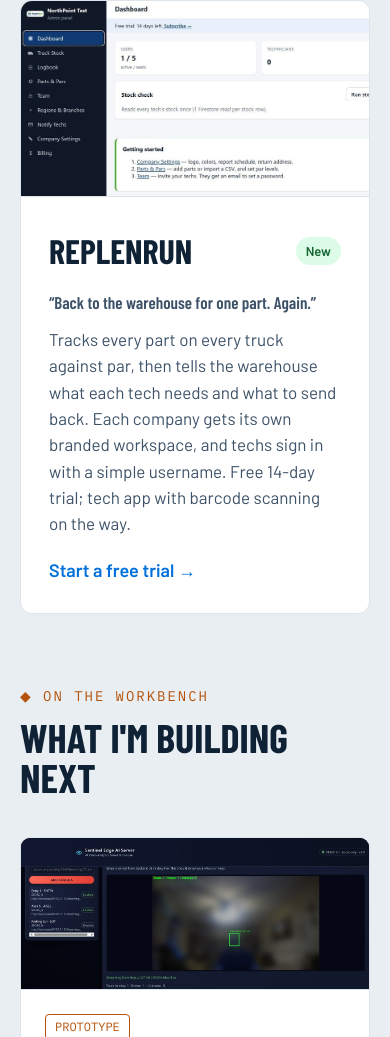
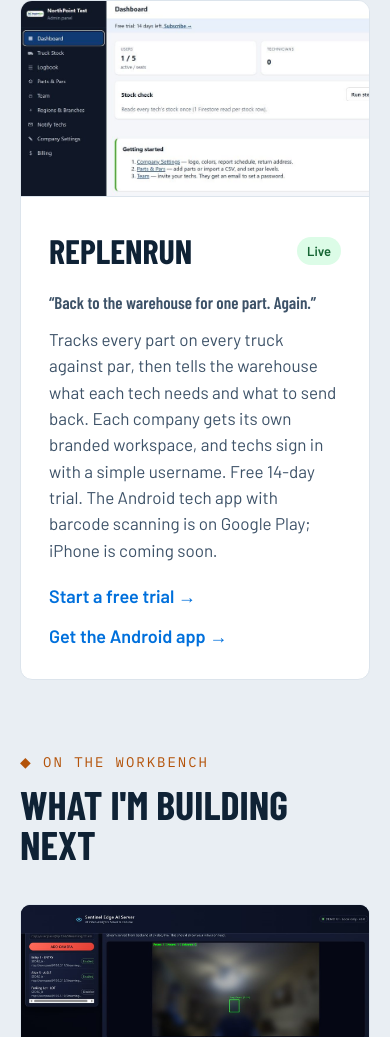
Before and after one commit to kozma22/NorthPoint-Innovations, a plain HTML site: page index.html in a window 390 px wide. Shown: the part 2258-3295 px from the top of the page. Drawn offline with nearby package versions, Linux system fonts and the light colour scheme; a web font is replaced by a local one.

Commit message:
ReplenRun card: Live, Android app on Google Play, iPhone coming soon
Co-Authored-By: Claude Opus 5.5 <noreply@anthropic.com>
Claude-Session: https://claude.ai/code/session_01V5FCkogfMLYgeSGNtm1SA1

```diff
--- a/index.html
+++ b/index.html
@@ -231,10 +231,13 @@
     <article class="card">
       <div class="card-shot"><img src="img/replenrun.jpg" alt="ReplenRun admin dashboard showing users, technicians, parts and the next scheduled stock report" loading="lazy" width="960" height="483"></div>
       <div class="card-body">
-        <div class="card-title"><h3>ReplenRun</h3><span class="chip chip-live">New</span></div>
+        <div class="card-title"><h3>ReplenRun</h3><span class="chip chip-live">Live</span></div>
         <p class="quote">“Back to the warehouse for one part. Again.”</p>
-        <p>Tracks every part on every truck against par, then tells the warehouse what each tech needs and what to send back. Each company gets its own branded workspace, and techs sign in with a simple username. Free 14-day trial; tech app with barcode scanning on the way.</p>
-        <a class="card-link" href="https://replenrun.com">Start a free trial →</a>
+        <p>Tracks every part on every truck against par, then tells the warehouse what each tech needs and what to send back. Each company gets its own branded workspace, and techs sign in with a simple username. Free 14-day trial. The Android tech app with barcode scanning is on Google Play; iPhone is coming soon.</p>
+        <div style="margin-top:auto;display:flex;flex-wrap:wrap;gap:6px 20px">
+          <a class="card-link" href="https://replenrun.com">Start a free trial →</a>
+          <a class="card-link" href="https://play.google.com/store/apps/details?id=com.northpointinnovations.replenrun" rel="noopener">Get the Android app →</a>
+        </div>
       </div>
     </article>
   </div>
```
